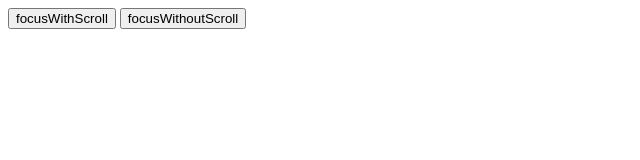
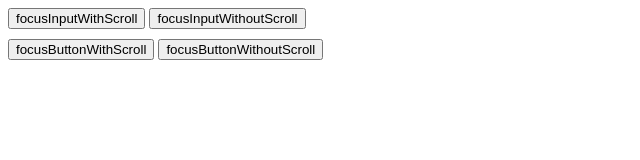
Before and after one commit to Rrenkens/rrenkens.github.io, a plain HTML site: page focus-api/index.html in a window 1280 px wide. Shown: the top 160 px of the page, without its empty margins (0-640 px from the left). Drawn offline with Linux system fonts and the light colour scheme.

Commit message:
feat focus-api: add buttons for focus

```diff
--- a/focus-api/index.html
+++ b/focus-api/index.html
@@ -9,18 +9,33 @@
 </head>
 
 <body>
-    <button onclick="focusWithScroll()">focusWithScroll</button>
-    <button onclick="focusWithoutScroll()">focusWithoutScroll</button>
+    <div>
+        <button onclick="focusInputWithScroll()">focusInputWithScroll</button>
+        <button onclick="focusInputWithoutScroll()">focusInputWithoutScroll</button>
+    </div>
+    <div style="margin-top: 10px">
+        <button onclick="focusButtonWithScroll()">focusButtonWithScroll</button>
+        <button onclick="focusButtonWithoutScroll()">focusButtonWithoutScroll</button>
+    </div>
     <div style="height: 4000px"></div>
     <input type="text" id="input">
+    <button id="button">Button</button>
     <script>
-        function focusWithScroll() {
+        function focusInputWithScroll() {
             const inputEl = document.getElementById("input");
             inputEl.focus();
         }
-        function focusWithoutScroll() {
+        function focusInputWithoutScroll() {
             const inputEl = document.getElementById("input");
             inputEl.focus({preventScroll: true});
+        }
+        function focusButtonWithScroll() {
+            const buttonEl = document.getElementById("button");
+            buttonEl.focus();
+        }
+        function focusButtonWithoutScroll() {
+            const buttonEl = document.getElementById("button");
+            buttonEl.focus({preventScroll: true});
         }
     </script>
 </body>
```
